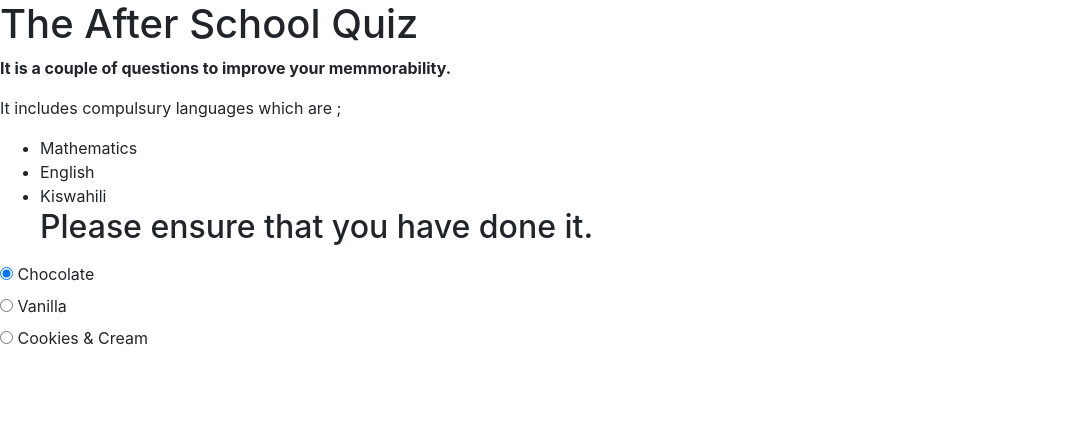
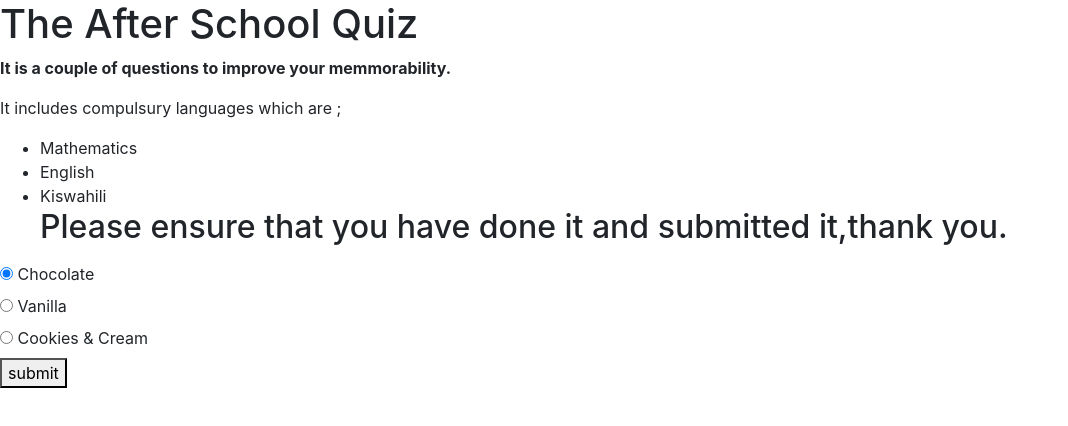
Before and after one commit to joshuaagega/Quiz-Board, a plain HTML site: page index.html in a window 1280 px wide. Shown: the whole page, without its empty margins (0-1068 px from the left). Drawn offline with nearby package versions, Linux system fonts and the light colour scheme.

```diff
--- a/index.html
+++ b/index.html
@@ -1,5 +1,6 @@
 <!DOCTYPE html>
 <html lang="en" dir="ltr">
+
 <head>
   <link rel="stylesheet" href="https://stackpath.bootstrapcdn.com/bootstrap/4.3.1/css/bootstrap.min.css" integrity="sha384-ggOyR0iXCbMQv3Xipma34MD+dH/1fQ784/j6cY/iJTQUOhcWr7x9JvoRxT2MZw1T" crossorigin="anonymous">
   <script src="https://code.jquery.com/jquery-3.3.1.js" integrity="sha256-2Kok7MbOyxpgUVvAk/HJ2jigOSYS2auK4Pfzbm7uH60=" crossorigin="anonymous"></script>
@@ -7,6 +8,7 @@
   <meta charset="utf-8">
   <title>the quiz board</title>
 </head>
+
 <body>
   <header>
     <h1>The After School Quiz</h1>
@@ -16,7 +18,7 @@
       <li>Mathematics</li>
       <li>English</li>
       <li>Kiswahili</li>
-<h2>Please ensure that you have done it.</h2>
+      <h2>Please ensure that you have done it and submitted it,thank you.</h2>
   </header>
 
   <div class="radio">
@@ -37,6 +39,7 @@
       Cookies & Cream
     </label>
   </div>
+  <button type="submit" name="button">submit</button>
+</body>
 
-  </body>
 </html>
```
Lines whose indentation alone changed are shown as unchanged.
